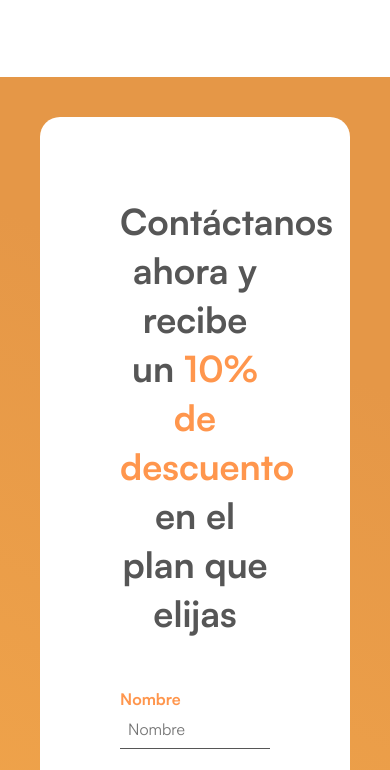
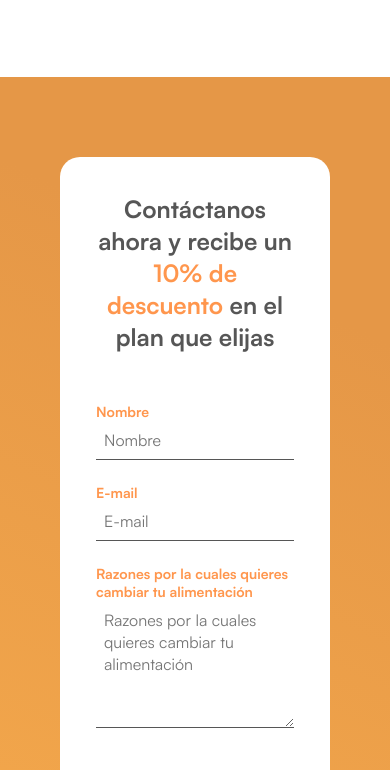
Before and after one commit to danni3231/Healthy, a plain HTML site: page index.html in a window 390 px wide. Shown: the part 5010-5780 px from the top of the page. Drawn offline with Linux system fonts and the light colour scheme.

Commit message:
mobile responsive 2.0

```diff
--- a/styles/screens/_footer.scss
+++ b/styles/screens/_footer.scss
@@ -90,6 +90,11 @@
 
          h1 {
             text-align: center;
+            font-size: 36px;
+         }
+
+         p {
+            margin-bottom: 40px;
          }
       }
 
@@ -120,11 +125,26 @@
 
 @media (max-width: 600px) {
    .footer {
-      padding: 40px;
+      padding: 80px 60px;
+
+      &__form {
+         padding: 36px;
+
+         h1 {
+            font-size: 24px;
+         }
+
+         label,
+         input,
+         textarea {
+            font-size: 14px;
+         }
+      }
+
       &__element {
          &__container {
             flex-direction: column;
-            justify-content: space-between;
+            gap: 20px;
          }
       }
    }
```
Also changed, not shown: styles/main.css, 1 other file.
